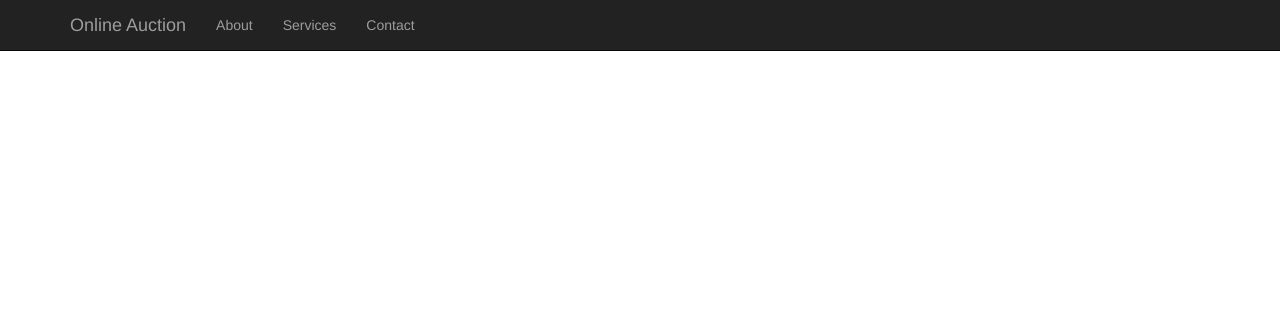
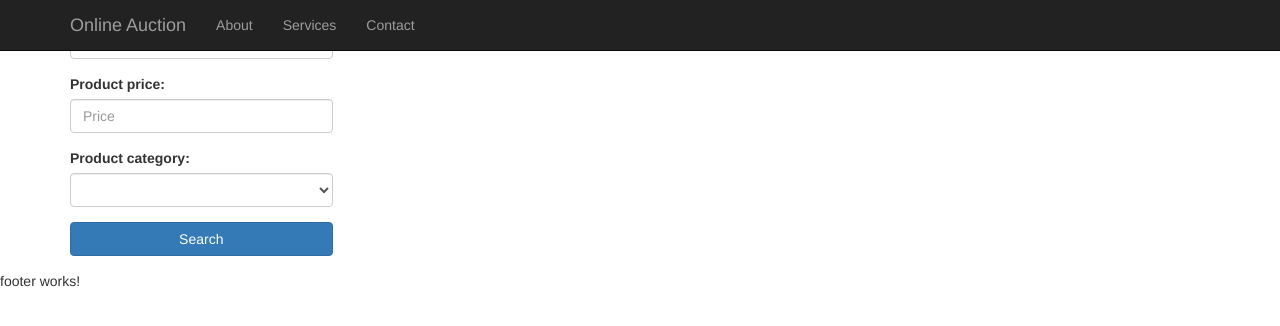
Before and after one commit to gatezh/Auction-app, an Angular app: page / in a window 1280 px wide. Shown: the top 326 px of the page. Built offline with nearby package versions, Linux system fonts and the light colour scheme.

Commit message:
Add SearchComponent template

```diff
--- a/src/app/search/search.component.html
+++ b/src/app/search/search.component.html
@@ -1,3 +1,21 @@
-<p>
-  search works!
-</p>
+<form name="searchForm" role="form">
+  <div class="form-group">
+    <label for="productTitle">Product title:</label>
+    <input type="text" id="productTitle"
+           placeholder="Title" class="form-control">
+  </div>
+  <div class="form-group">
+    <label for="productPrice">Product price:</label>
+    <input id="productPrice"
+           name="productPrice"
+           type="number" min="0" step="any"
+           placeholder="Price" class="form-control">
+  </div>
+  <div class="form-group">
+    <label for="prodcutCategory">Product category:</label>
+    <select id="prodcutCategory" class="form-control"></select>
+  </div>
+  <div class="form-group">
+    <button type="submit" class="btn btn-primary btn-block">Search</button>
+  </div>
+</form>
```
